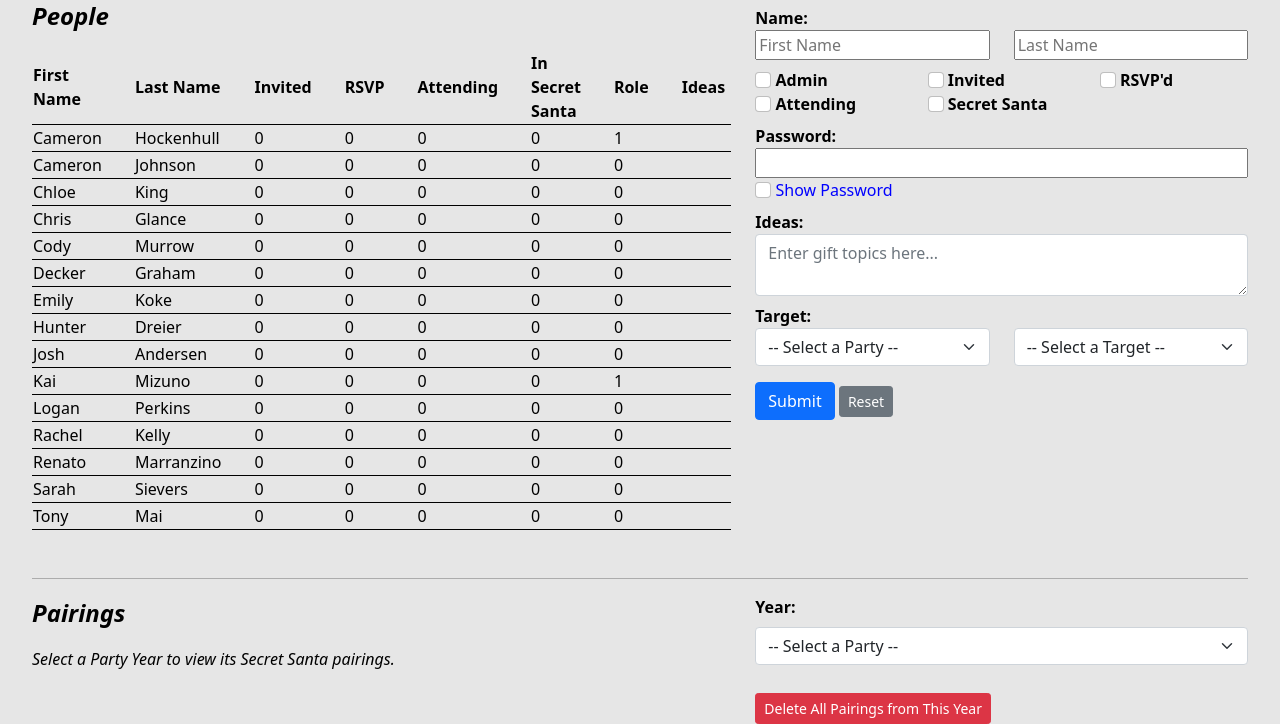
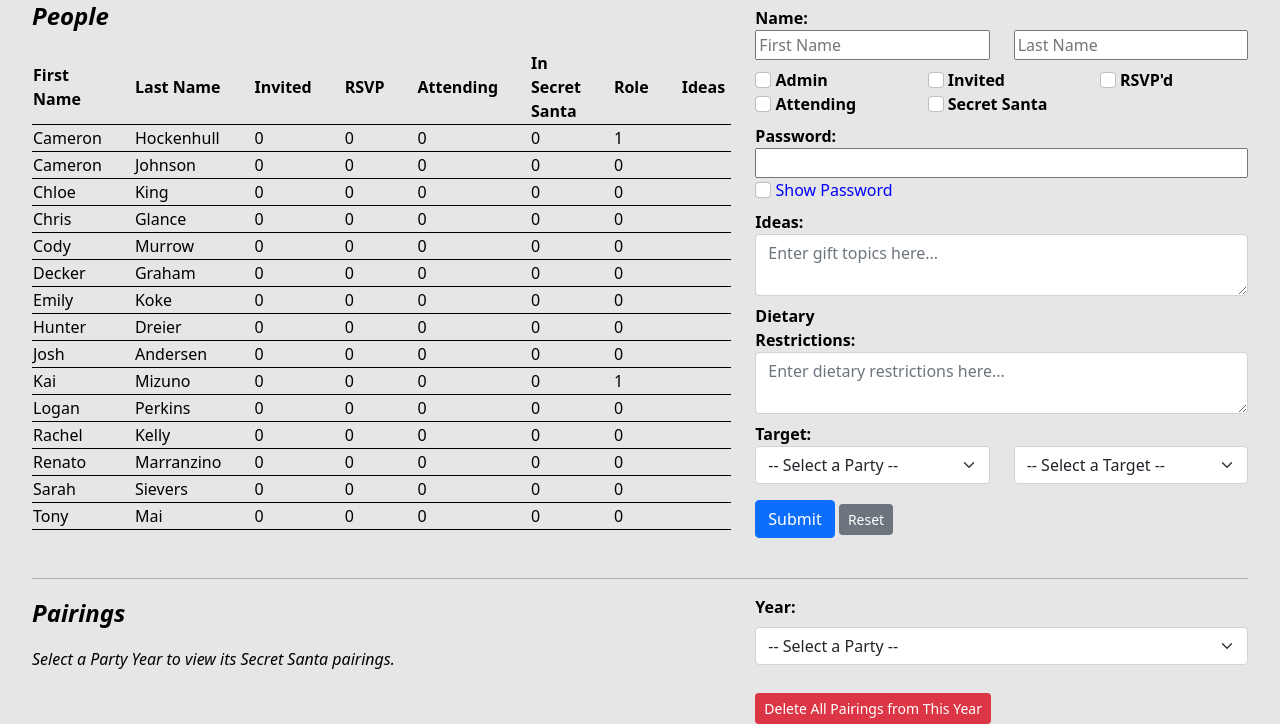
Before and after one commit to MizunoPK/SecretSantaWebsite, a PHP site: page /ss/admin.php in a window 1280 px wide. Shown: the part 1037-1761 px from the top of the page. Run offline with PHP 8.4, Linux system fonts and the light colour scheme; the visitor is signed in with stand-in values (Sample User, id 1); data comes from the database, SQL or seed files in the repository; data that the repository does not hold is empty.

Commit message:
added dietary restrictions

```diff
--- a/database/database.php
+++ b/database/database.php
@@ -48,10 +48,10 @@ function getPerson($conn, $id) {
 
 // Function: insertPerson
 // Description: Inserts a new person into the database and returns the id of the new person
-function insertPerson($conn, $fname, $lname, $admin, $invited, $rsvp, $attending, $ss, $password, $ideas) {
-    $query = "INSERT INTO people (first_name, last_name, role, invited, rsvp, attending, in_secret_santa, password, ideas) VALUES (?,?,?,?,?,?,?,?,?)";
+function insertPerson($conn, $fname, $lname, $admin, $invited, $rsvp, $attending, $ss, $password, $ideas, $dietary_restrictions) {
+    $query = "INSERT INTO people (first_name, last_name, role, invited, rsvp, attending, in_secret_santa, password, ideas, dietary_restrictions) VALUES (?,?,?,?,?,?,?,?,?,?)";
     $stmt = $conn->prepare($query);
-    $stmt->bind_param('ssiiiiiss', $fname, $lname, $admin, $invited, $rsvp, $attending, $ss, $password, $ideas);
+    $stmt->bind_param('ssiiiiisss', $fname, $lname, $admin, $invited, $rsvp, $attending, $ss, $password, $ideas, $dietary_restrictions);
     $result = $stmt->execute();
     if ($result) {
         return $conn->lastInsertId();
@@ -61,10 +61,10 @@ function insertPerson($conn, $fname, $lname, $admin, $invited, $rsvp, $attending
 
 // Function: updatePerson
 // Description: Updates a person in the database
-function updatePerson($conn, $id, $fname, $lname, $admin, $invited, $rsvp, $attending, $ss, $password, $ideas) {
-    $query = "UPDATE people SET first_name=?, last_name=?, role=?, invited=?, rsvp=?, attending=?, in_secret_santa=?, password=?, ideas=? WHERE id=?";
+function updatePerson($conn, $id, $fname, $lname, $admin, $invited, $rsvp, $attending, $ss, $password, $ideas, $dietary_restrictions) {
+    $query = "UPDATE people SET first_name=?, last_name=?, role=?, invited=?, rsvp=?, attending=?, in_secret_santa=?, password=?, ideas=?, dietary_restrictions=? WHERE id=?";
     $stmt = $conn->prepare($query);
-    $stmt->bind_param('ssiiiiissi', $fname, $lname, $admin, $invited, $rsvp, $attending, $ss, $password, $ideas, $id);
+    $stmt->bind_param('ssiiiiisssi', $fname, $lname, $admin, $invited, $rsvp, $attending, $ss, $password, $ideas, $dietary_restrictions, $id);
     $stmt->execute();
 }
 
@@ -73,12 +73,12 @@ function updatePerson($conn, $id, $fname, $lname, $admin, $invited, $rsvp, $atte
 //      conn - the connection structure for the SQL database
 //      person_id - the id of the person rsvp'ing
 // Description: Update all the information gleamed from the RSVP
-function rsvp($conn, $person_id, $attending, $in_secret_santa, $password, $ideas) {
+function rsvp($conn, $person_id, $attending, $in_secret_santa, $password, $ideas, $dietary_restrictions) {
     $rsvp = 1;
 
-    $query = "UPDATE people SET rsvp=?, attending=?, in_secret_santa=?, password=?, ideas=? WHERE id=?";
+    $query = "UPDATE people SET rsvp=?, attending=?, in_secret_santa=?, password=?, ideas=?, dietary_restrictions=? WHERE id=?";
     $stmt = $conn->prepare($query);
-    $stmt->bind_param('iiissi', $rsvp, $attending, $in_secret_santa, $password, $ideas, $person_id);
+    $stmt->bind_param('iiisssi', $rsvp, $attending, $in_secret_santa, $password, $ideas, $dietary_restrictions, $person_id);
     $stmt->execute();
 }
 
--- a/ss/admin.css
+++ b/ss/admin.css
@@ -56,7 +56,7 @@ label {
 }
 .input-label {
     display: inline-block;
-    width: 8em;
+    width: 10em;
 }
 .form-input {
     display: inline-block;
--- a/ss/admin.js
+++ b/ss/admin.js
@@ -356,6 +356,7 @@ function populatePeopleForm(rowSelected) {
     document.getElementById("people-ss").checked = (rowSelected.cells[5].innerHTML === "1");
     document.getElementById("people-admin").checked = (rowSelected.cells[6].innerHTML === "1");
     document.getElementById("people-ideas").value = rowSelected.cells[7].innerHTML;
+    document.getElementById("people-dietary-restrictions").value = rowSelected.cells[8].innerHTML;
 
     // Get and set the id
     var id = rowSelected.dataset.id;
@@ -385,6 +386,7 @@ function clearPeopleForm() {
     document.getElementById("people-password").value = "";
     hidePassword();
     document.getElementById("people-ideas").value = "";
+    document.getElementById("people-dietary-restrictions").value = "";
     $("#people-admin").prop("checked", false);
     $("#people-invited").prop("checked", false);
     $("#people-rsvp").prop("checked", false);
@@ -417,6 +419,7 @@ $("#people-submit-button").click(function(e) {
     var ss = $("#people-ss").prop("checked");
     var password = $("#people-password").val();
     var ideas = $("#people-ideas").val();
+    var dietary_restrictions = $("#people-dietary-restrictions").val();
     var targetYear = $("#people-target-year").val();
     var target = $("#people-target").val();
 
@@ -433,6 +436,7 @@ $("#people-submit-button").click(function(e) {
         + "&ss=" + ss
         + "&password=" + password
         + "&ideas=" + ideas
+        + "&dietary_restrictions=" + dietary_restrictions
         + "&targetYear=" + targetYear
         + "&target=" + target;
 
--- a/ss/admin.php
+++ b/ss/admin.php
@@ -162,6 +162,12 @@
                     <textarea class="form-control" id="people-ideas" name="people-ideas" rows="2" placeholder="Enter gift topics here..." maxlength="255"></textarea>
                 </div>
 
+                <!-- Dietary Restrictions -->
+                <div class="form-row">
+                    <label for="people-dietary-restrictions"  class="input-label">Dietary Restrictions:</label>
+                    <textarea class="form-control" id="people-dietary-restrictions" name="people-dietary-restrictions" rows="2" placeholder="Enter dietary restrictions here..." maxlength="255"></textarea>
+                </div>
+
                 <!-- Target -->
                 <div class="form-row">
                     <label for="people-target"  class="input-label">Target:</label>
--- a/ss/admin_controller.php
+++ b/ss/admin_controller.php
@@ -58,6 +58,7 @@
             <th>In Secret Santa</th>
             <th>Role</th>
             <th>Ideas</th>
+            <th>Dietary Restrictions</th>
             </tr>";
 
             foreach($peopleData as $row) {
@@ -70,6 +71,7 @@
                 echo "<td>" . $row['in_secret_santa'] . "</td>";
                 echo "<td>" . $row['role'] . "</td>";
                 echo "<td>" . $row['ideas'] . "</td>";
+                echo "<td>" . $row['dietary_restrictions'] . "</td>";
                 echo "</tr>";
             }
 
@@ -230,16 +232,17 @@
         $ss = (int)filter_var($_POST['ss'], FILTER_VALIDATE_BOOLEAN);
         $password = $_POST['password'];
         $ideas = $_POST['ideas'];
+        $dietary_restrictions = $_POST['dietary_restrictions'];
         $targetYear = $_POST['targetYear'];
         $target = $_POST['target'];
 
         // If it's a new person: Insert into the table
         if ( $id === "" ) {
-            $id = insertPerson($conn, $fname, $lname, $admin, $invited, $rsvp, $attending, $ss, $password, $ideas);
+            $id = insertPerson($conn, $fname, $lname, $admin, $invited, $rsvp, $attending, $ss, $password, $ideas, $dietary_restrictions);
         }
         // If it's an update to a person: update the table
         else {
-            updatePerson($conn, $id, $fname, $lname, $admin, $invited, $rsvp, $attending, $ss, $password, $ideas);
+            updatePerson($conn, $id, $fname, $lname, $admin, $invited, $rsvp, $attending, $ss, $password, $ideas, $dietary_restrictions);
         }
 
         // If a target was given: add the pairing to the pairs table
```
Also changed, not shown: rsvp/invite.php (+7 -0 lines), rsvp/process.php (+7 -1 lines).
